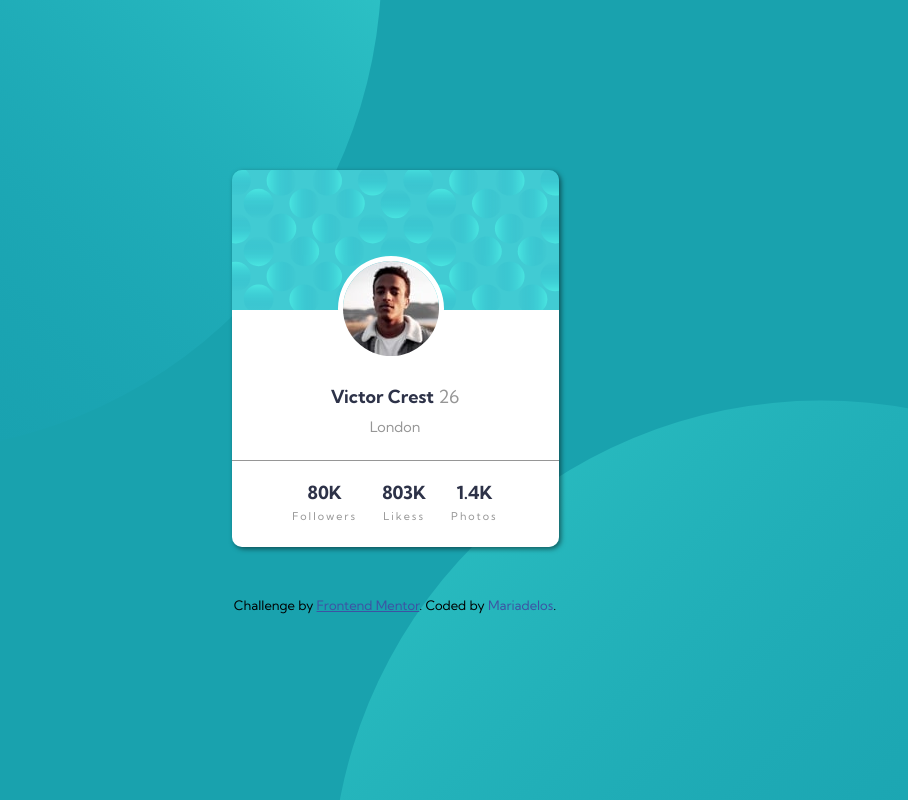
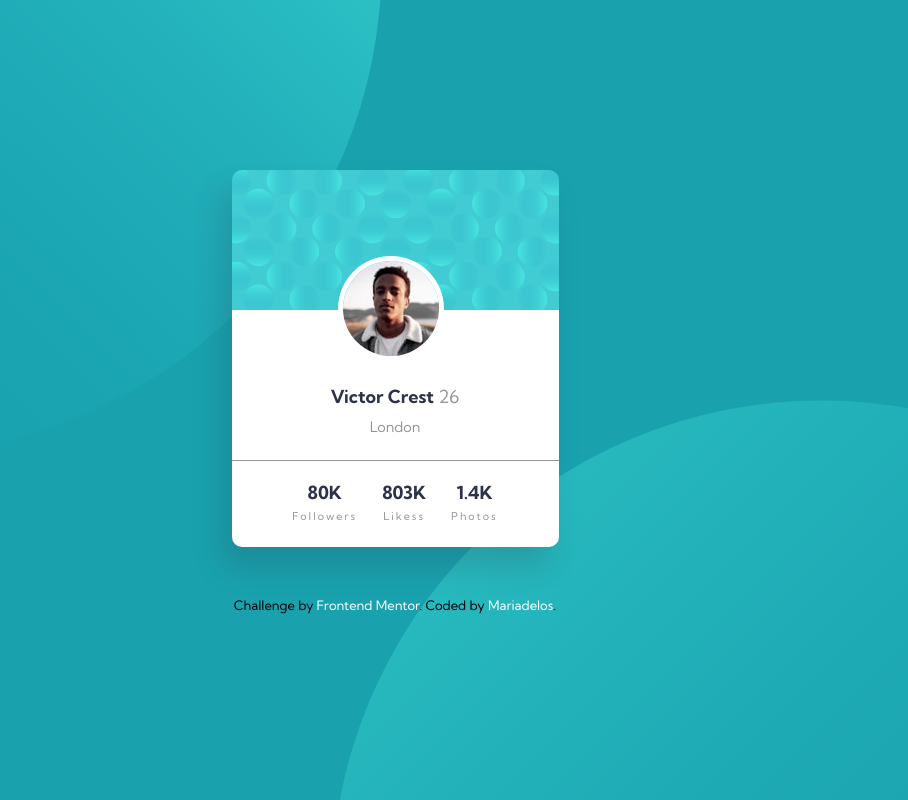
Before and after one commit to maria-delos/profile-card-component, a plain HTML site: page index.html in a window 1280 px wide. Shown: the whole page, without its empty margins (245-1153 px from the left). Drawn offline with Linux system fonts and the light colour scheme.

Commit message:
box shadow adjustment

```diff
--- a/index.html
+++ b/index.html
@@ -11,7 +11,7 @@
 
 <body>
 
-  <div class="card-container">
+  <main class="card-container">
 
     <div class="bubbles"></div>
     <div class="photo">
@@ -41,15 +41,15 @@
       </div>
     </div>
 
-  </div>
+  </main>
 
 
 
 
+<footer>
+  Challenge by <a href="https://www.frontendmentor.io?ref=challenge" target="_blank" class="my-name">Frontend Mentor</a>.
+  Coded by <a href="https://github.com/maria-delos" target="_blank" class="my-name">Mariadelos</a>.
+</footer>
 
-  <div class="attribution">
-    Challenge by <a href="https://www.frontendmentor.io?ref=challenge" target="_blank">Frontend Mentor</a>.
-    Coded by <a href="https://github.com/maria-delos" target="_blank" class="my-name">Mariadelos</a>.
-  </div>
 </body>
 </html>
--- a/style.css
+++ b/style.css
@@ -26,8 +26,8 @@
     border-radius: 10px;
     overflow: hidden;
     position: relative;
-    box-shadow: 2px 2px 5px rgba(0, 0, 0, 0.5);
-}
+    box-shadow: -0.625rem 1.25rem 1.875rem rgba(45 50 72 / 20%);
+} /* box-shadow: 2px 2px 5px rgba(0, 0, 0, 0.5);   */
 
 .bubbles{
     background: url(images/bg-pattern-card.svg);
@@ -93,8 +93,14 @@
     letter-spacing: 2px;
 }
 
-.attribution { font-size: 13px; text-align: center; }
-.attribution a { color: hsl(228, 45%, 44%); }
+footer {
+    font-size: 13px;
+    text-align: center;
+}
+
+footer a {
+    color: hsl(228, 45%, 44%);
+}
 
 .my-name{
     text-decoration: none;
```
